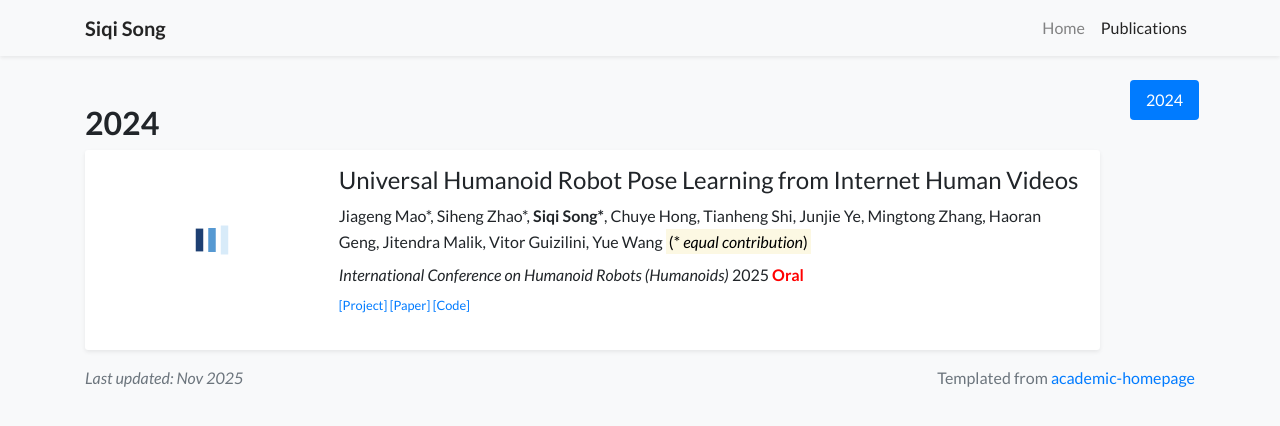
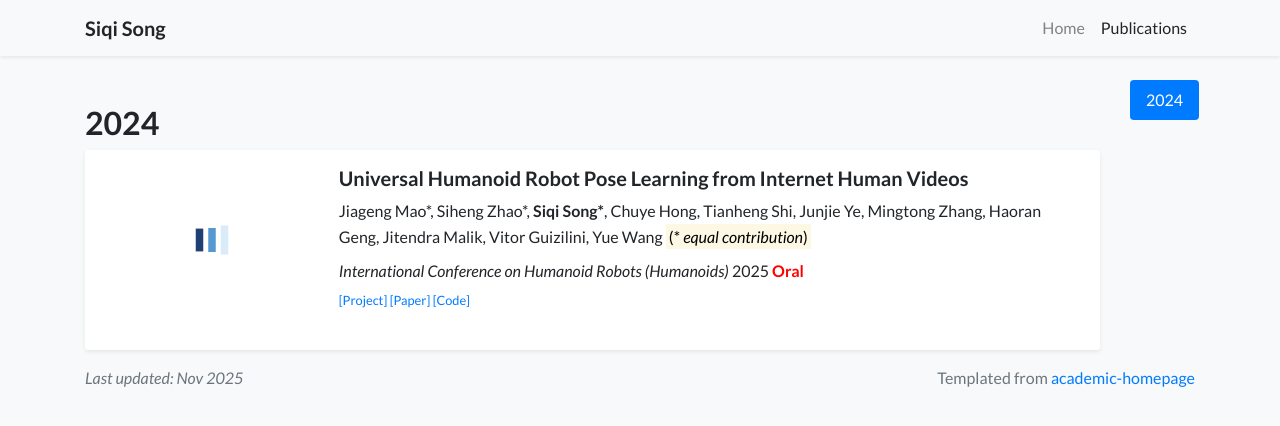
Before and after one commit to song-siqi/song-siqi.github.io, a Jekyll site: the page built from publications.html, in a window 1280 px wide. Shown: the top 426 px of the page. Built offline with Jekyll 4.4.1, drawn with Linux system fonts in a browser that asks for light colours; nearby versions of some CDN libraries; a style sheet for code colours, icons or effects is not loaded.

Commit message:
[update] debug on publication structure

```diff
--- a/_includes/widgets/publication_item.html
+++ b/_includes/widgets/publication_item.html
@@ -14,7 +14,7 @@
         </div>
         <div class="col-md-8 col-xl-9 p-3 pl-md-0" style="min-height: 200px;">
             <div>
-                <h4 class="mt-0 mb-2 font-weight-normal" style="font-weight: bold;">{{ item.title }}</h4>
+                <h5 class="mt-0 mb-2 font-weight-bold" style="font-weight: bold;">{{ item.title }}</h5>
                 <p class="mt-0 mb-2" style="line-height: 1.6;">{% include widgets/author_list.html authors=item.authors %}</p>
                 <!-- <p style="font-size: 14px; line-height: 1.6;">{% include widgets/author_list.html authors=item.authors %}</p> -->
                 <p class="mt-0 mb-2" style="line-height: 1.6;">{{item.pub_pre}}<i>{{ item.pub }}</i>{{ item.pub_post }} {{ item.pub_date }} {{ item.pub_last }}</p>
```
